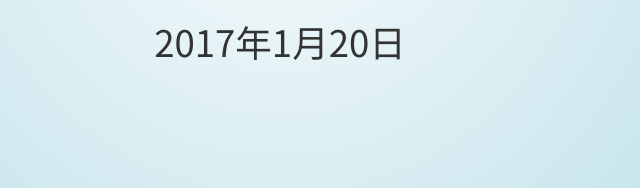
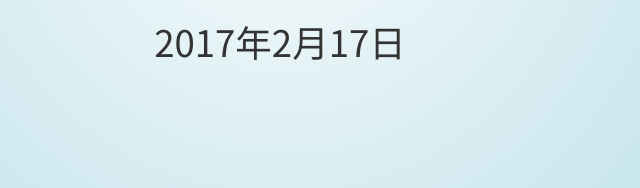
Before and after one commit to sky-y/haskell-skype-pandoc-2, a website: page index.html in a window 1280 px wide. Shown: the part 522-710 px from the top of the page, 360-1000 px from the left. Drawn offline with Linux system fonts and the light colour scheme.

```diff
--- a/index.html
+++ b/index.html
@@ -30,7 +30,7 @@
 <section>
   <h1 class="title">Pandocチュートリアル 第2回 HaskellでPandocフィルタを実装しよう</h1>
   <p class="author">藤原 惟 / すかいゆき (<span class="citation" data-cites="sky">@sky</span>_y)</p>
-  <p class="date">2017年1月20日</p>
+  <p class="date">2017年2月17日</p>
 </section>
 
 <section id="自己紹介" class="slide level1">
```
